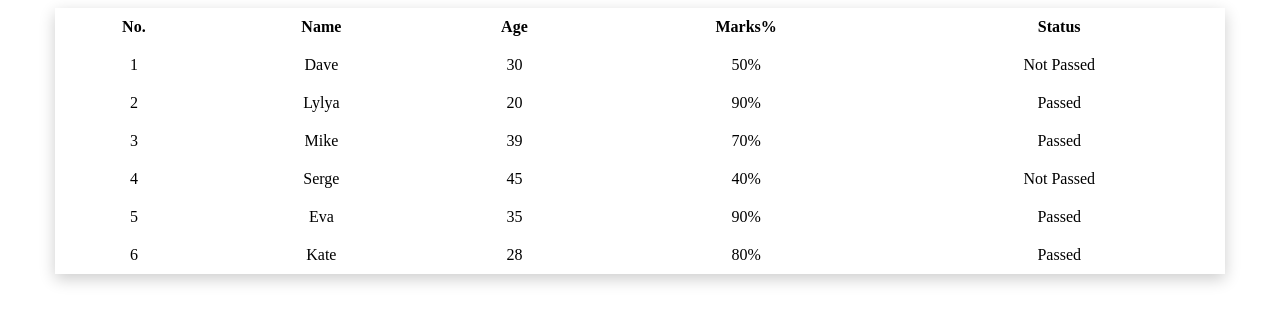
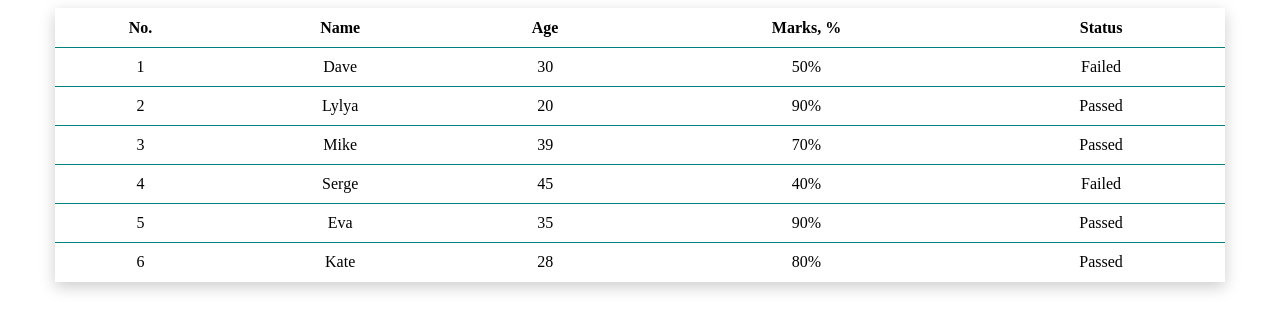
Before and after one commit to andre353/css-tables-adaptive, a plain HTML site: page index-2.html in a window 1280 px wide. Drawn offline with Linux system fonts and the light colour scheme.

Commit message:
Mobile first responsive

```diff
--- a/index-2.html
+++ b/index-2.html
@@ -15,7 +15,7 @@
 					<th>No.</th>
 					<th>Name</th>
 					<th>Age</th>
-					<th>Marks%</th>
+					<th>Marks, %</th>
 					<th>Status</th>
 				</tr>
 			</thead>
@@ -25,7 +25,7 @@
 					<td data-label="Name">Dave</td>
 					<td data-label="Age">30</td>
 					<td data-label="Marks">50%</td>
-					<td data-label="Status">Not Passed</td>
+					<td data-label="Status">Failed</td>
 				</tr>
 				<tr>
 					<td data-label="No.">2</td>
@@ -46,7 +46,7 @@
 					<td data-label="Name">Serge</td>
 					<td data-label="Age">45</td>
 					<td data-label="Marks">40%</td>
-					<td data-label="Status">Not Passed</td>
+					<td data-label="Status">Failed</td>
 				</tr>
 				<tr>
 					<td data-label="No.">5</td>
--- a/style-2.css
+++ b/style-2.css
@@ -12,6 +12,90 @@
 }
 
 .table th, .table td {
-  text-align: center;
   padding: 10px;
 }
+
+.table thead {
+  display: none;
+}
+
+/* Each tr - separate block element */
+.table,
+.table tbody,
+.table tr,
+.table td {
+  display: block;
+}
+
+.table tr {
+  margin-bottom: 15px;
+  border: 1px solid teal;
+}
+
+.table td {
+  text-align: right;
+  position: relative;
+}
+
+.table td::before {
+  content: attr(data-label);
+  position: absolute;
+  left: 0;
+  width: 40%;
+  padding-left: 15px;
+  font-size: 15px;
+  font-weight: bold;
+  text-align: left;
+  display: block;
+}
+
+/* Убираем двойную рамку */
+.table td, .table th {
+  border: none;
+}
+
+@media only screen and (min-width: 36em) {
+
+  .table td {
+    text-align: center;
+  }
+
+  .table td::before {
+    content: '';
+    display: none;
+  }
+
+  .table thead {
+    display: table-header-group;
+  }
+
+  .table {
+    display: table;
+  }
+
+  .table tbody {
+    display: table-row-group;
+  }
+
+  .table tr {
+    display: table-row;
+  }
+
+  .table td {
+    display: table-cell;
+  }
+
+  .table tr {
+    border: 1px solid transparent;
+  }
+
+  .table td, .table th {
+    text-align: center;
+    border-bottom: 1px solid teal;
+  }
+
+  .table tr:last-child td {
+    border-bottom: 1px solid transparent;
+  }
+
+}
```
